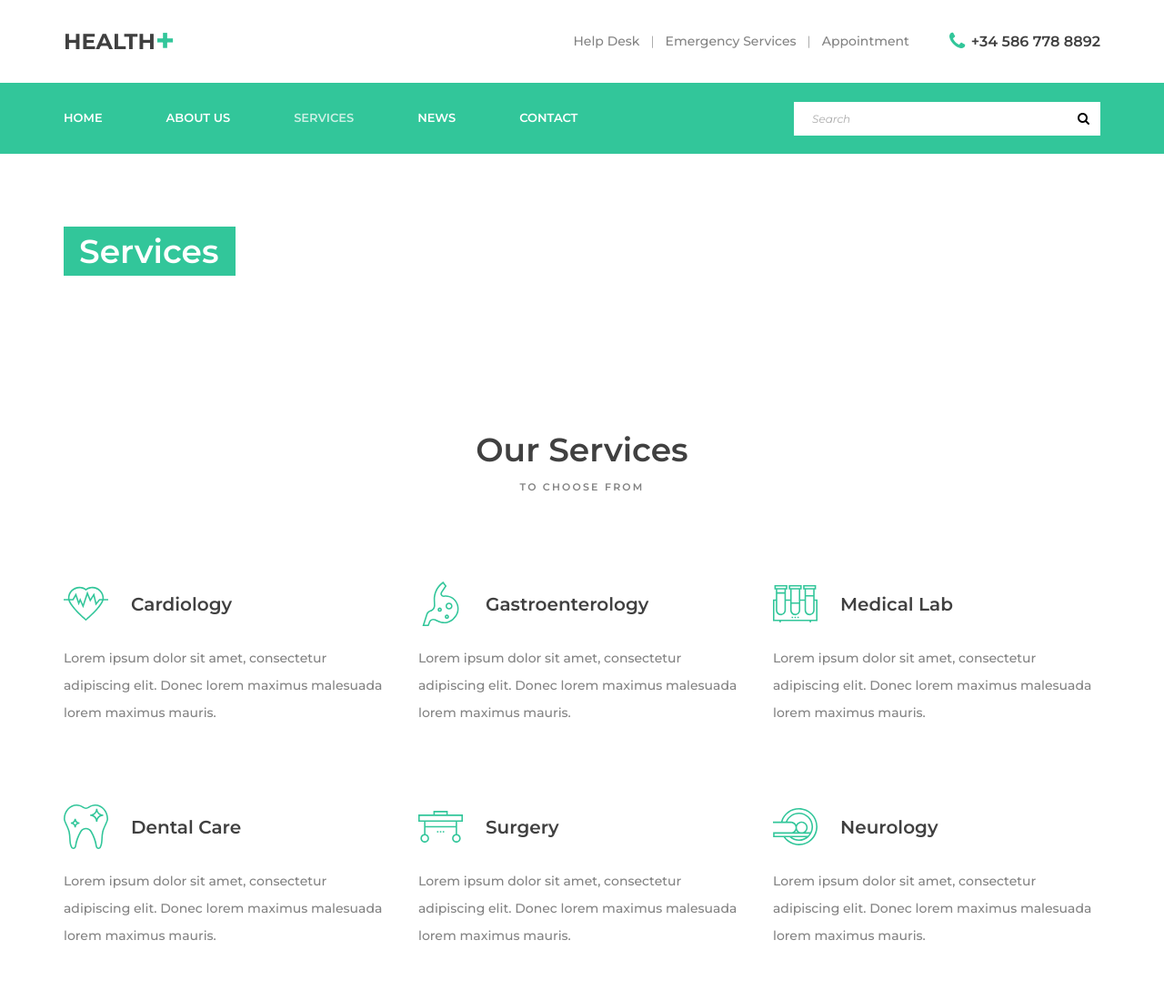
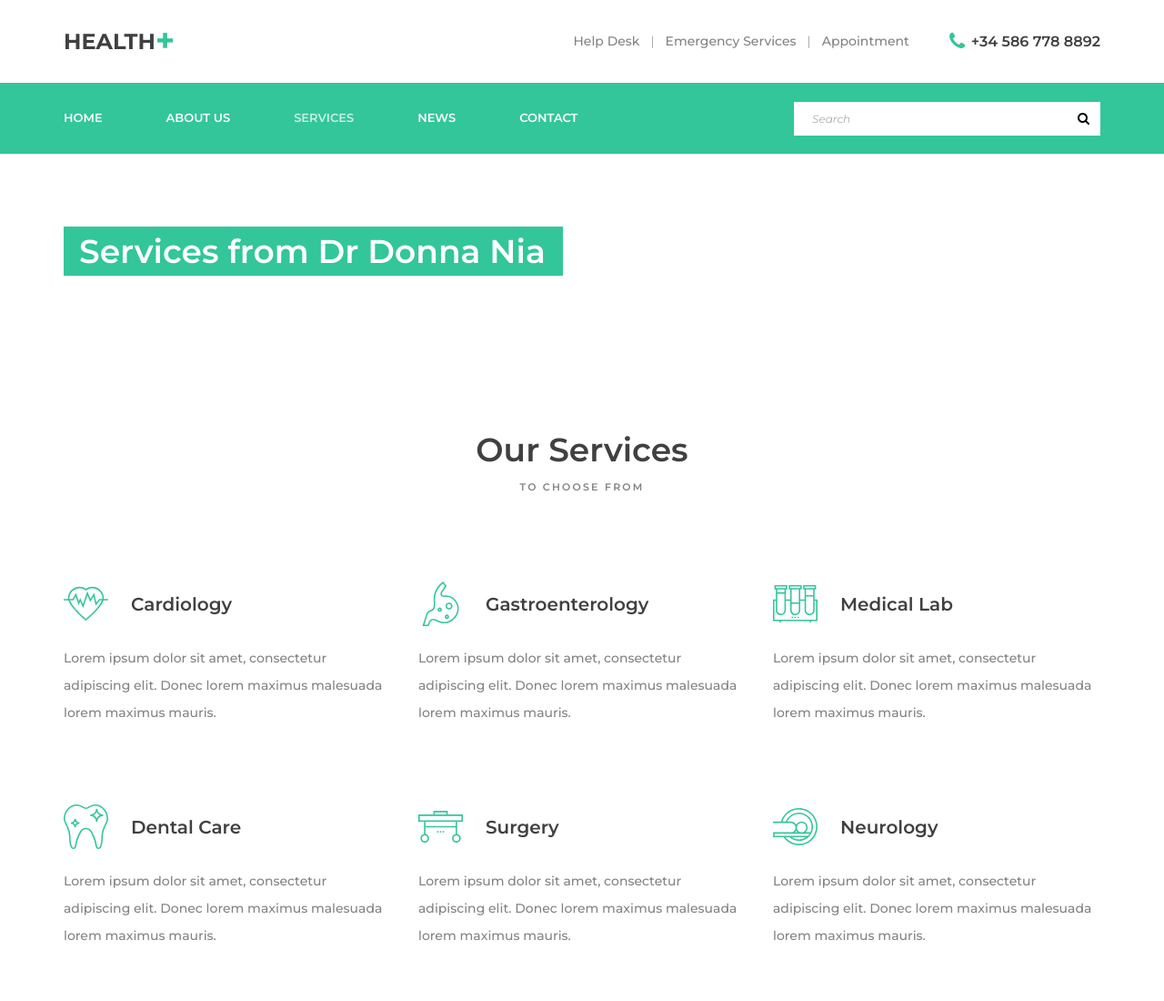
Before and after one commit to hrlee88/hrlee88.github.io, a plain HTML site: page services.html in a window 1280 px wide. Shown: the top 1100 px of the page at 91% size. Drawn offline with Linux system fonts and the light colour scheme; a script that the page names is missing.

Commit message:
change name

```diff
--- a/services.html
+++ b/services.html
@@ -120,7 +120,7 @@
 				<div class="row">
 					<div class="col">
 						<div class="home_content">
-							<div class="home_title">Services</div>
+							<div class="home_title">Services from Dr Donna Nia</div>
 						</div>
 					</div>
 				</div>
```
